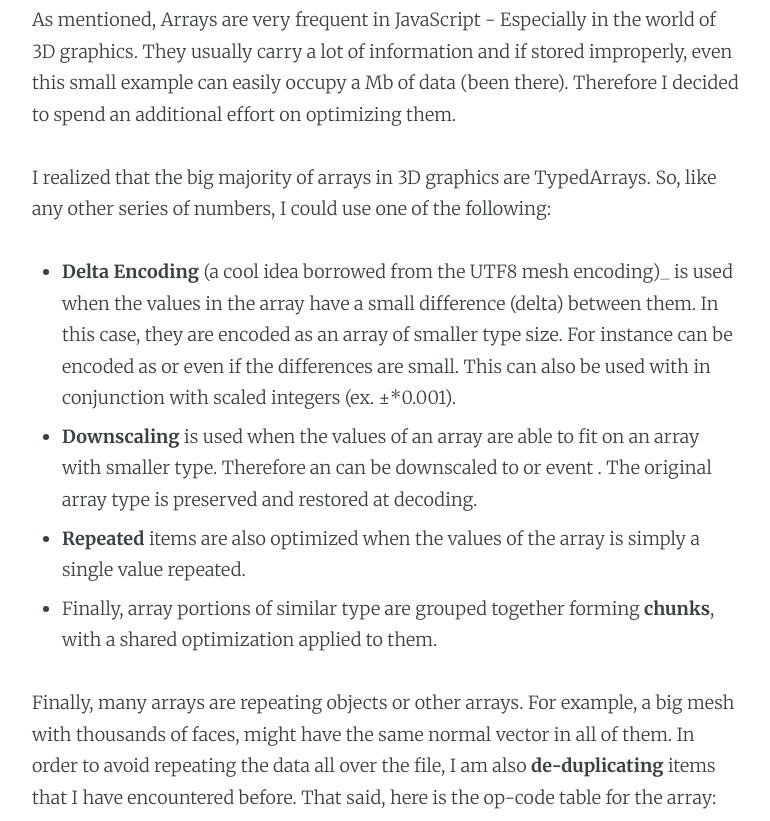
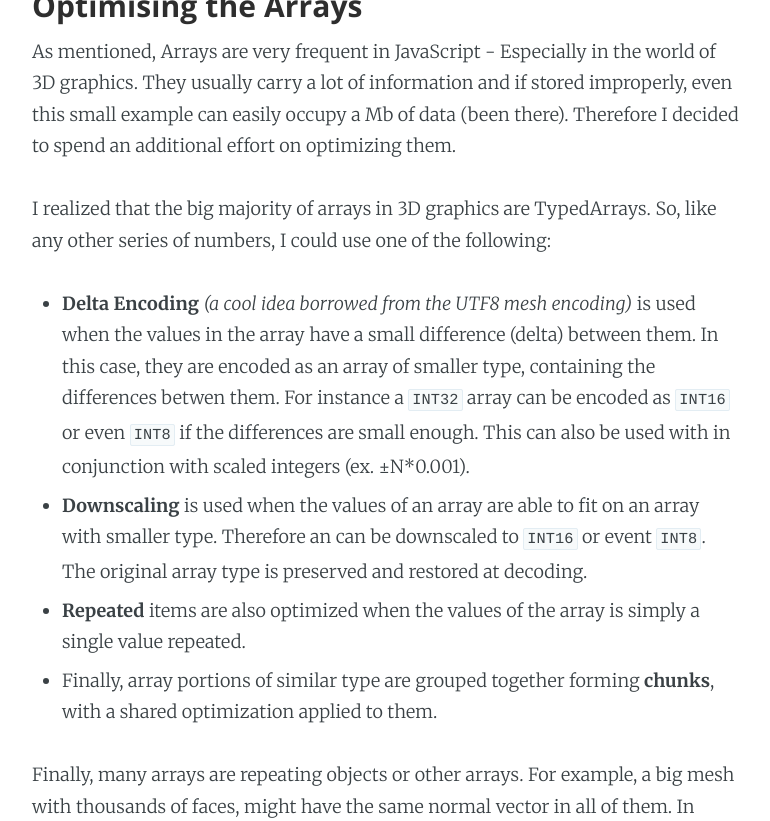
Before and after one commit to wavesoft/wavesoft.github.io, a Jekyll site: the page built from _posts/2016-01-07-javascript-binary-bundles.md, in a window 1280 px wide and 900 px high, scrolled down 6045 px, cut to the strip 0-821 px from the top of the window. Shown: the whole strip, without its empty margins (253-1023 px from the left). Built offline with Jekyll 4.4.1, drawn with Linux system fonts in a browser that asks for light colours; nearby versions of some CDN libraries; Markdown is read by kramdown in place of the engine named in the settings; comment, search, counter and statistics services are not loaded; some of the changed text lies outside the part shown.

Commit message:
Fixing some typos

```diff
--- a/_posts/2016-01-07-javascript-binary-bundles.md
+++ b/_posts/2016-01-07-javascript-binary-bundles.md
@@ -189,16 +189,10 @@
 TypedArrays. So, like any other series of numbers, I could use one of
 the following:
 
-- **Delta Encoding** (a cool idea borrowed from the UTF8 mesh encoding)_
+- **Delta Encoding** _(a cool idea borrowed from the UTF8 mesh encoding)_
  is used when the values in the array have a small difference (delta)
-between them. In this case, they are encoded as an array of smaller type
- size. For instance can be encoded as or even if the differences are
-small. This can also be used with in conjunction with scaled integers
-(ex. ±*0.001).
-- **Downscaling** is used when the values of an array are
- able to fit on an array with smaller type. Therefore an can be
-downscaled to or event . The original array type is preserved and
-restored at decoding.
+between them. In this case, they are encoded as an array of smaller type, containing the differences betwen them. For instance a `INT32` array can be encoded as `INT16` or even `INT8` if the differences are small enough. This can also be used with in conjunction with scaled integers (ex. ±N*0.001).
+- **Downscaling** is used when the values of an array are able to fit on an array with smaller type. Therefore an can be downscaled to `INT16` or event `INT8`. The original array type is preserved and restored at decoding.
 - **Repeated** items are also optimized when the values of the array is simply a single value repeated.
 - Finally, array portions of similar type are grouped together forming **chunks**, with a shared optimization applied to them.
 
```
Also changed, not shown: other parts of _posts/2016-01-07-javascript-binary-bundles.md (+1 -1 lines).
